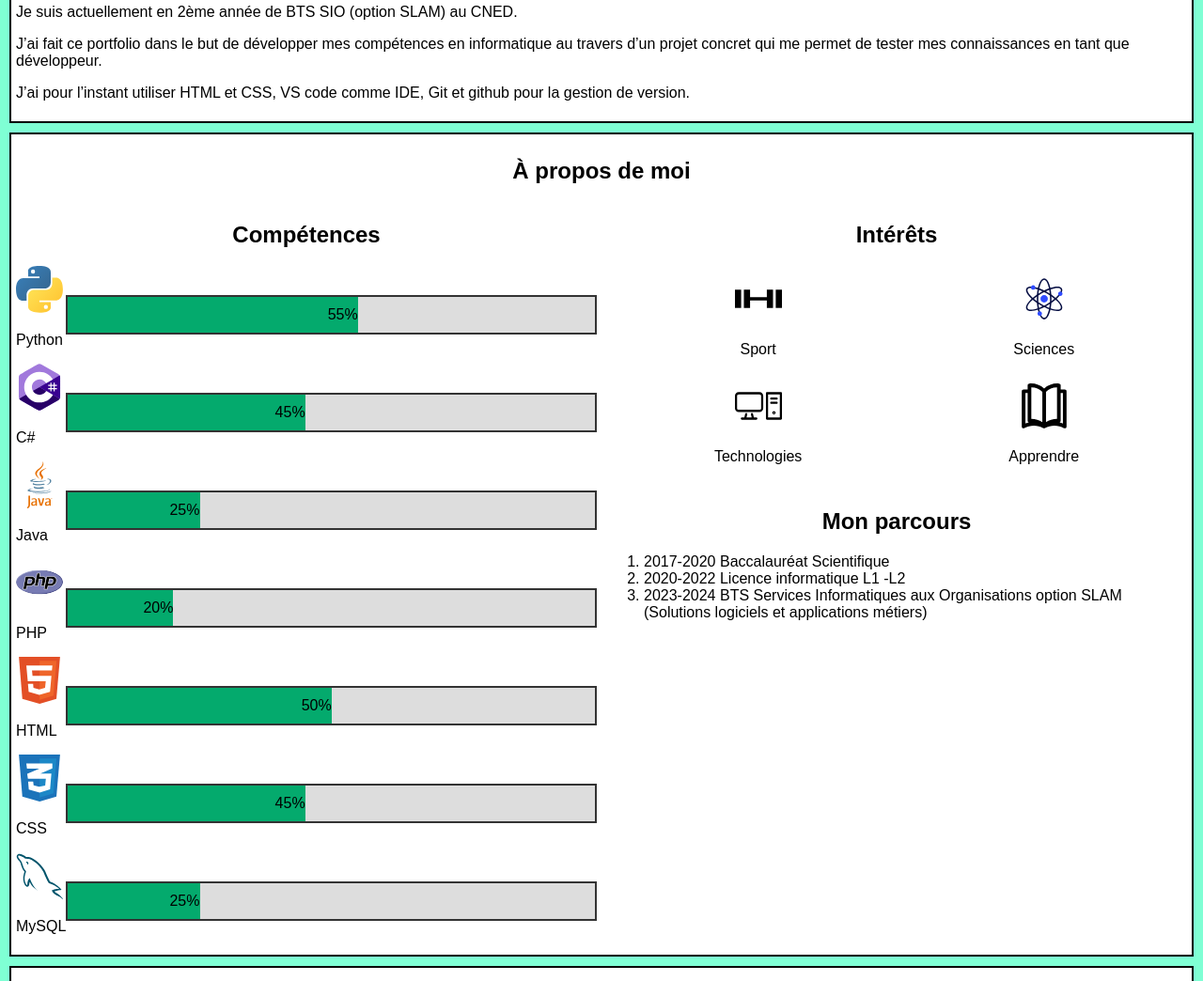
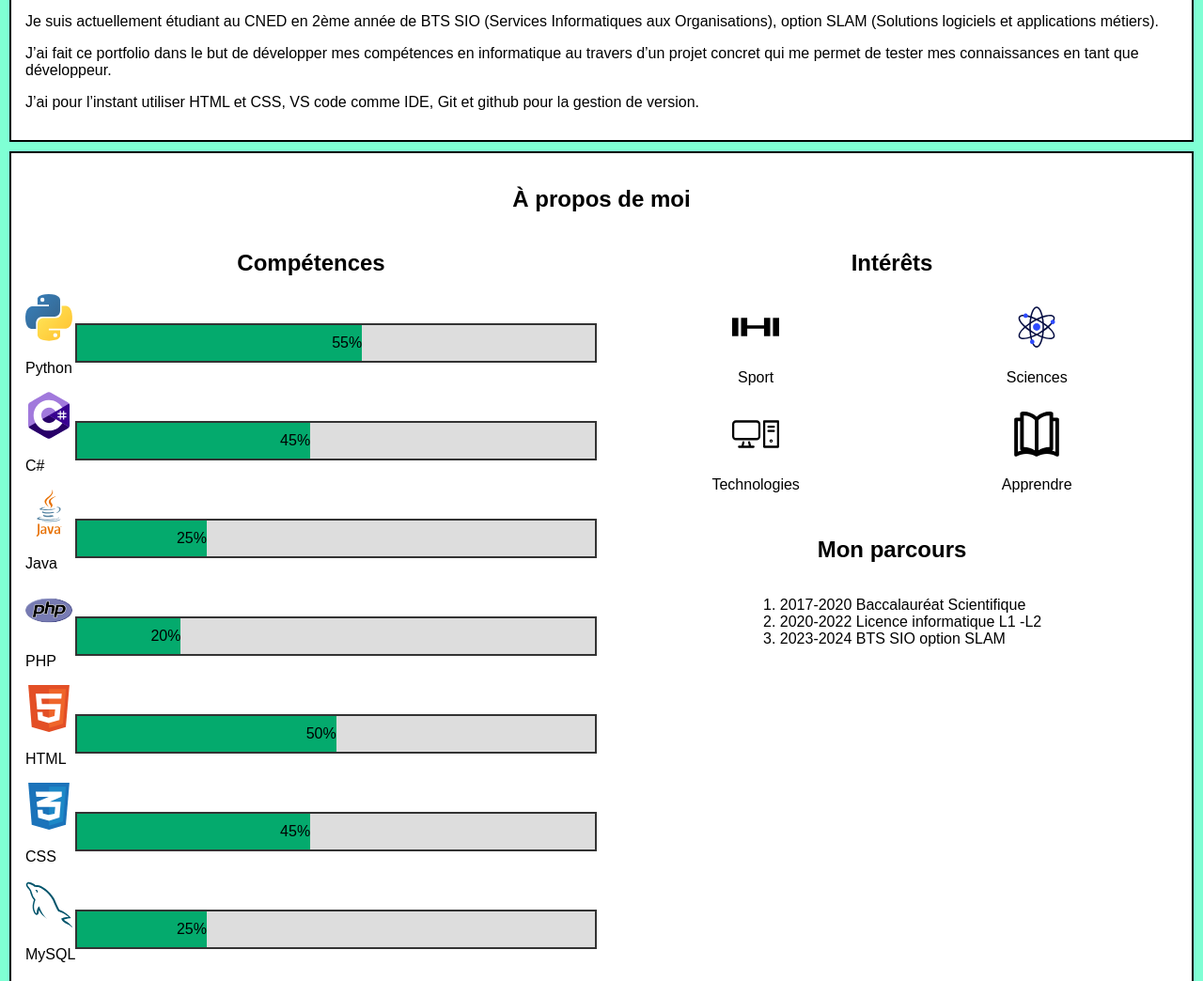
Before and after one commit to JeanBarret/JeanBarret.github.io, a plain HTML site: page index.html in a window 1280 px wide. Shown: the part 427-1471 px from the top of the page at 94% size. Drawn offline with Linux system fonts and the light colour scheme.

Commit message:
Modifications de contenu Ajout de mon compte linkedin dans contact

```diff
--- a/index.html
+++ b/index.html
@@ -47,7 +47,7 @@
     <section id="home" >
         <!-- introduction -->
         <h1 >Introduction</h1>
-        <p>Je suis actuellement en 2ème année de BTS SIO (option SLAM) au CNED. </p>
+        <p>Je suis actuellement étudiant au CNED en 2ème année de BTS SIO (Services Informatiques aux Organisations), option SLAM (Solutions logiciels et applications métiers). </p>
         <p>J’ai fait ce portfolio dans le but de développer mes compétences en informatique au travers d’un projet concret qui me permet de tester mes connaissances en tant que développeur.</p>
         <p>J’ai pour l’instant utiliser HTML et CSS, VS code comme IDE, Git et github pour la gestion de version.</p>
 
@@ -162,12 +162,13 @@
                 </div>
 
                 <h2> Mon parcours </h2>
-
-                <ol class="liste-parcours">
+                <div class="liste-parcours">
+                    <ol >
                         <li> 2017-2020 Baccalauréat Scientifique </li>
                         <li> 2020-2022 Licence informatique L1 -L2 </li>
-                    <li> 2023-2024 BTS Services Informatiques aux Organisations option SLAM (Solutions logiciels et applications métiers) </li>
+                        <li> 2023-2024 BTS SIO option SLAM</li>
                     </ol>
+                </div>
 
             </div>
 
@@ -203,13 +204,20 @@
 
     <footer style="height: 33vh;" >
 
-        <section id="contact">
+        <section id="contact" >
             <!-- me contacter ne marche pas pour l'instant -->
             <h2 style="text-align: center;"> Vous pouvez me trouver sur:</h2>
 
+            <div style="display: flex; gap: 50px;">
                 <div>
                     <img src="./images/github-mark.svg" alt="github invertocat logo" class="logos" >
                     <p> <a href="https://github.com/JeanBarret" > Github</a> </p>
+                </div>
+
+                <div>
+                    <img src="./images/LI-In-Bug.png" alt="LinkedIn in bug logo" class="logos" >
+                    <p> <a href="https://www.linkedin.com/in/nathanaël-barret-38897833a" > LinkedIn</a> </p>
+                </div>
             </div>
 
         </section>
--- a/style.css
+++ b/style.css
@@ -21,7 +21,7 @@ body {
 section{
   background-color: #ffffff;
   border: 2px black solid;
-  padding: 5px;
+  padding: 15px;
   margin: 10px;
 }
 
@@ -105,6 +105,7 @@ h2 {
   text-align: center;
 }
 
-.liste-parcours > li {
-
+.liste-parcours  {
+  display: flex;
+  justify-content: center;
 }
```
Also changed, not shown: images/LI-In-Bug.png (added). Lines whose indentation alone changed are shown as unchanged.
